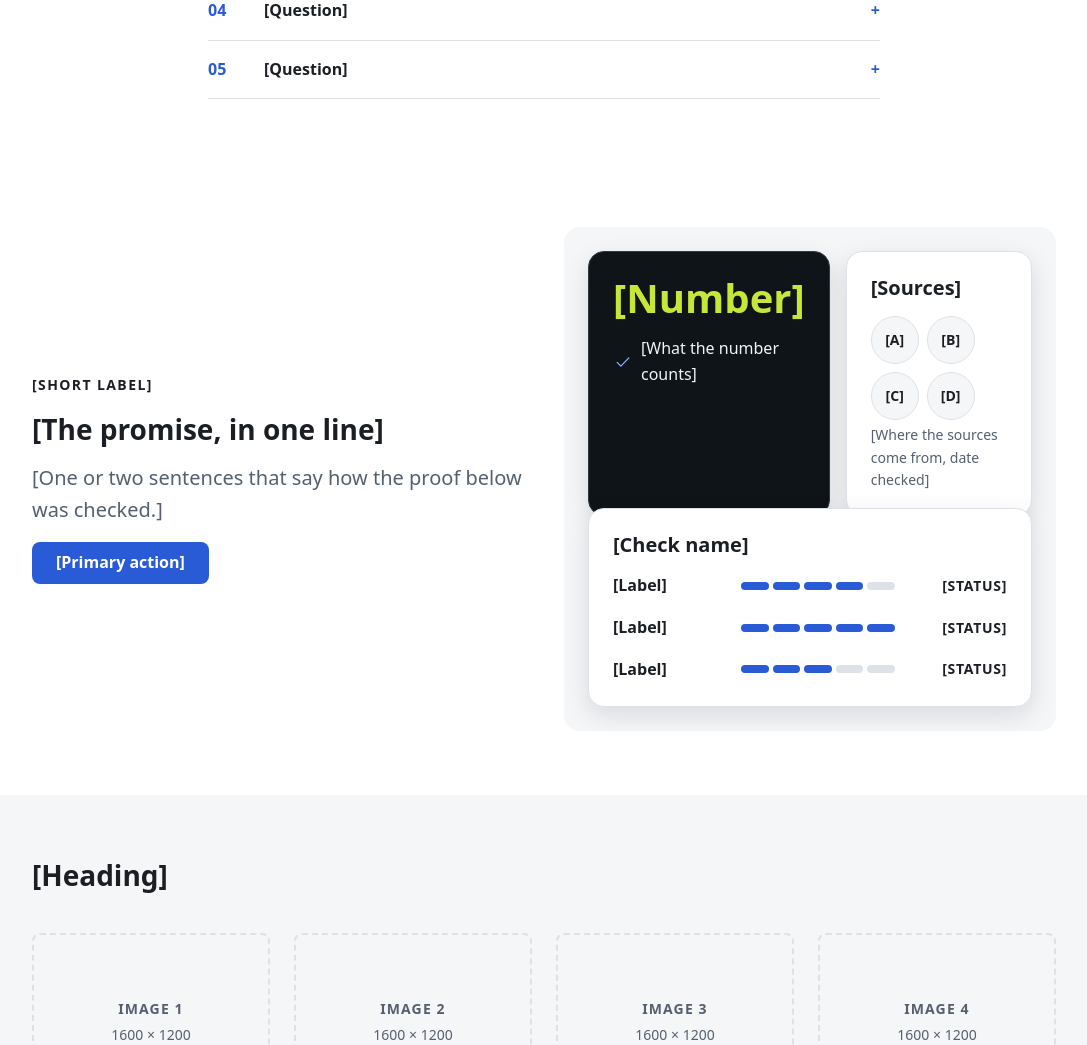
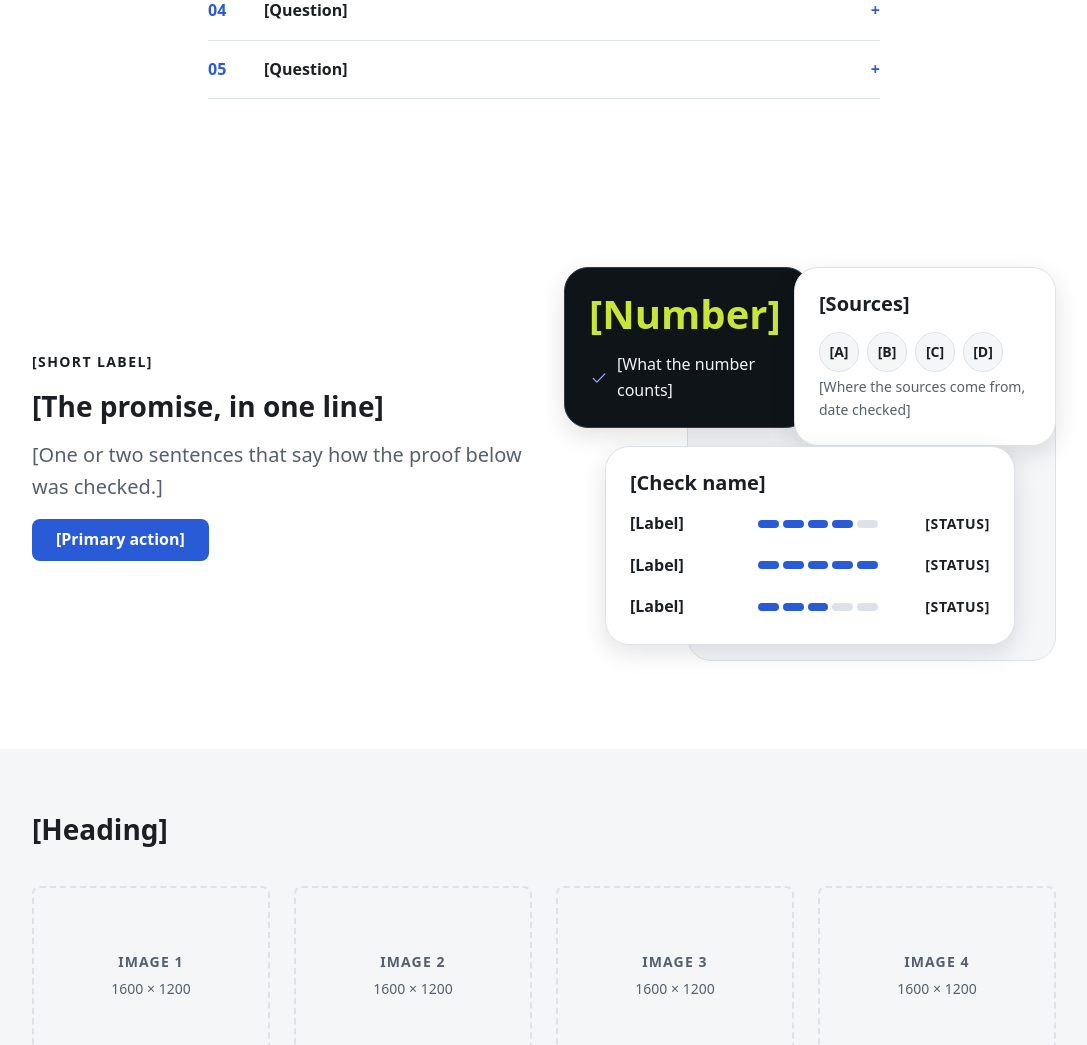
Before and after one commit to danniparedes/web-starter, a PHP site: page /pages/patterns.php in a window 1280 px wide. Shown: the part 5455-6500 px from the top of the page, without its empty margins (96-1183 px from the left). Run offline with PHP 8.4, Linux system fonts and the light colour scheme; some libraries are stand-ins or nearby versions.

Commit message:
Floating proof cards: overlapping rounded cards over a smaller backdrop panel
Co-Authored-By: Claude Sonnet 5.5 <noreply@anthropic.com>
Claude-Session: https://claude.ai/code/session_012mU7N9T6BqtCMyn7S8uZbD

```diff
--- a/css/components.css
+++ b/css/components.css
@@ -1595,7 +1595,7 @@ a.row__link:hover .row__title { color: var(--color-primary); }
 .glass-card .form__hint { color: var(--glass-text-muted); }
 
 /* --------------------------------------------------------------------------
-   COMPONENT: float-cluster  (a pale panel holding two or three small cards that overlap)
+   COMPONENT: float-cluster  (rounded cards that overlap, over a pale panel smaller than the group)
    Use when : proof beside a headline: a score, the sources behind it, a quality check.
    Markup   : <div class="float-cluster">
                 <div class="float-card theme-dark float-card--score"> <p class="score">..</p> </div>
@@ -1605,31 +1605,49 @@ a.row__link:hover .row__title { color: var(--color-primary); }
                   <ul class="meter-list"><li class="meter-row">..</li></ul> </div>
               </div>
    Phones   : cards stack. From 40em: score and sources side by side, meters below and
-              rising over them (--float-overlap).
+              rising over both (--float-overlap).
    Dark card: add theme-dark to ONE card. It swaps the roles by itself (no colors here).
    Rule     : Every number needs a primary source and the date it was checked.
               No source = write [NUMBER NEEDED - source required].
    -------------------------------------------------------------------------- */
 .float-cluster {
+  position: relative;
+  isolation: isolate;                 /* keeps the backdrop behind the cards */
   display: grid;
-  gap: var(--space-3);
-  padding: var(--space-4);
+  padding: var(--space-5) 0;
+}
+/* Backdrop: a rounded pale panel SMALLER than the composition. The cards
+   poke out past its top, left and bottom edges, so the group feels layered. */
+.float-cluster::before {
+  content: "";
+  position: absolute;
+  inset: calc(var(--space-5) + var(--space-4)) 0 var(--space-4) 25%;
+  z-index: -1;
   background: var(--color-surface);
-  border-radius: var(--radius-lg);
+  border: 1px solid var(--color-border);
+  border-radius: var(--radius-xl);
 }
 .float-card {
   padding: var(--space-4);
   background: var(--color-bg);
   color: var(--color-text);
   border: 1px solid var(--color-border);
-  border-radius: var(--radius-lg);
+  border-radius: var(--radius-xl);
   box-shadow: var(--shadow-card);
 }
 .float-card__title { margin-bottom: var(--space-3); font-size: var(--text-lg); }
-.float-card--meters { position: relative; z-index: 1; }   /* paints above the cards over it */
+/* Phones: one column. Each card rises over the one above and steps sideways. */
+.float-card + .float-card { margin-top: calc(var(--float-overlap) * -1); position: relative; }
+.float-card--sources { margin-left: var(--space-4); }
+.float-card--meters  { margin-right: var(--space-4); z-index: 1; }
+/* From 40em: score and sources share the middle (they touch), meters sit
+   below and overlap both, starting a little inside from the left. */
 @media (min-width: 40em) {
-  .float-cluster { grid-template-columns: 1fr 1fr; align-items: stretch; }
-  .float-card--meters { grid-column: 1 / -1; margin-top: calc(var(--float-overlap) * -1); }
+  .float-cluster { grid-template-columns: repeat(12, 1fr); }
+  .float-card + .float-card { margin-top: 0; }
+  .float-card--score   { grid-column: 1 / span 6; grid-row: 1; align-self: start; }
+  .float-card--sources { grid-column: 7 / -1; grid-row: 1; margin: var(--space-4) 0 0 calc(var(--space-3) * -1); z-index: 1; }
+  .float-card--meters  { grid-column: 2 / span 10; grid-row: 2; margin: calc(var(--float-overlap) * -1) 0 0; }
 }
 
 /* --------------------------------------------------------------------------
--- a/css/tokens.css
+++ b/css/tokens.css
@@ -99,6 +99,7 @@
   --shadow-floating: 0 4px 12px rgba(0, 0, 0, 0.25);   /* floating buttons */
   --radius-pill: 999px;
   --radius-lg:  1rem;                                  /* big cards: stats card, glass card */
+  --radius-xl:  1.5rem;                                /* very round: floating proof cards and their backdrop */
   --shadow-card: 0 8px 24px rgba(15, 20, 25, 0.12);    /* floating cards (score, sources, meters) */
 
   /* ---- Layout ----
@@ -124,7 +125,7 @@
   --tile-gap:              var(--space-3);
   --timeline-gap:          var(--space-4);
   --float-overlap:         var(--space-4);  /* how far the meter panel rises over the cards above it */
-  --avatar-size:           3rem;            /* round logo in the sources card */
+  --avatar-size:           2.5rem;            /* round logo in the sources card */
   --meter-segment-height:  0.5rem;          /* one segment of a meter bar */
   --timeline-dot-size:     1rem;            /* plain timeline marker; numbered markers use --icon-button-size */
 
```
Also changed, not shown: docs/2026-11-12_Conventions.md (+1 -1 lines).
